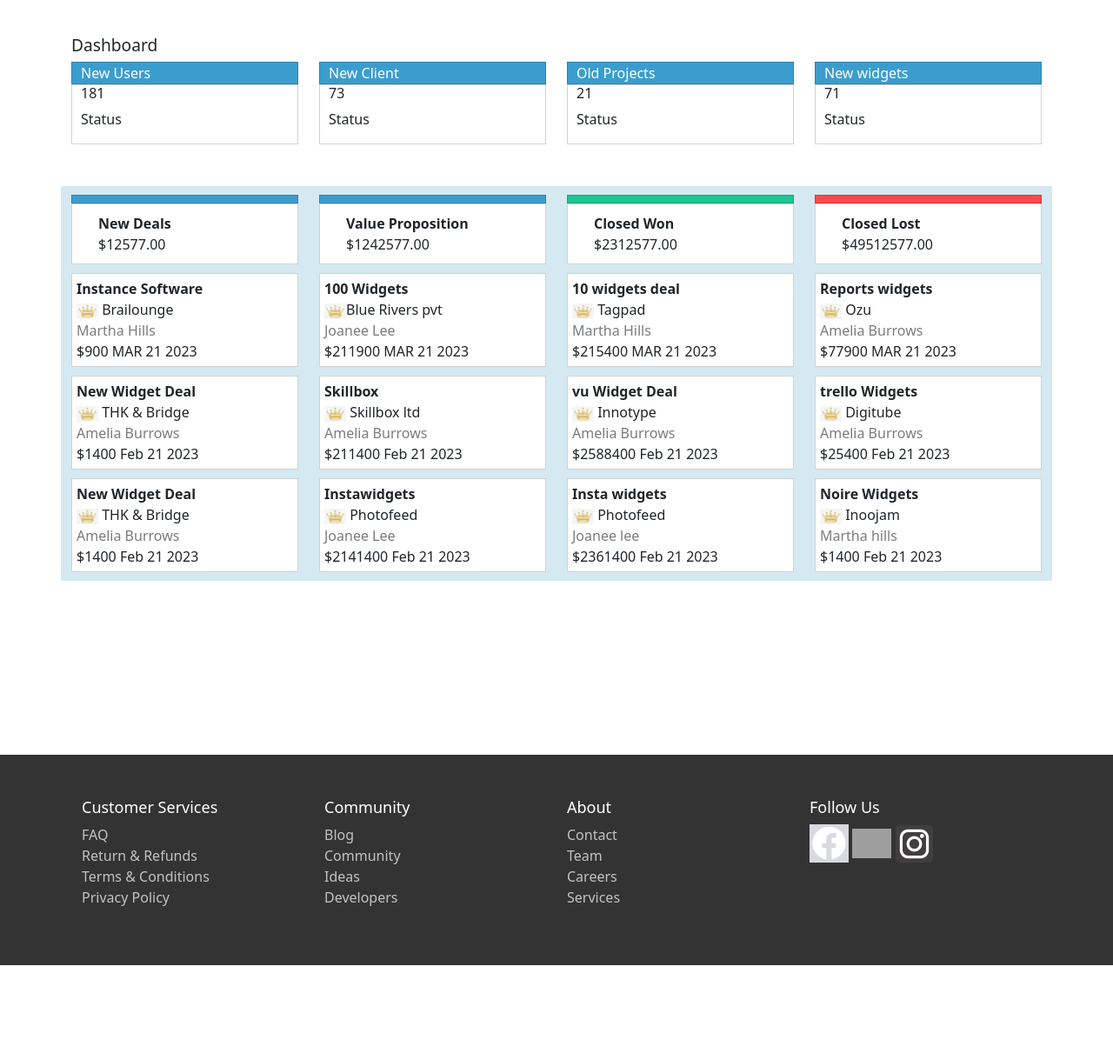
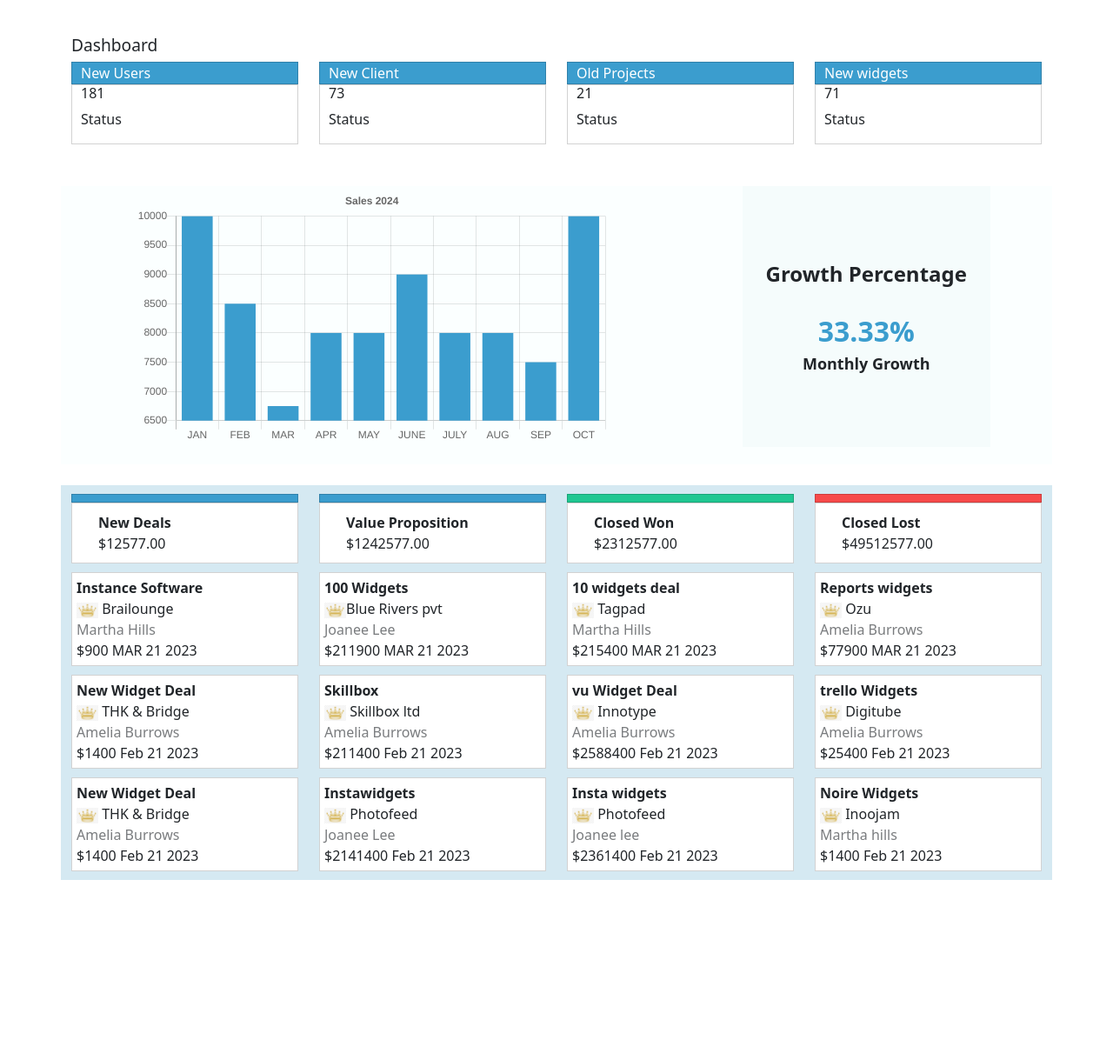
Before and after one commit to arun211997/crmlandpage, a Django app: page / in a window 1280 px wide. Shown: the part 56-1267 px from the top of the page at 87% size. Before the commit the page ends 1166 px from the top, so only its background shows below. Run offline with Django 5.2, Linux system fonts and the light colour scheme; some libraries are stand-ins or nearby versions; grey boxes are pictures that could not be loaded.

Commit message:
third commit

```diff
--- a/app/templates/landpage.html
+++ b/app/templates/landpage.html
@@ -12,6 +12,7 @@
     <script src="https://ajax.googleapis.com/ajax/libs/jquery/3.5.1/jquery.min.js"></script>
     <script src="https://cdnjs.cloudflare.com/ajax/libs/popper.js/1.16.0/umd/popper.min.js"></script>
     <script src="https://maxcdn.bootstrapcdn.com/bootstrap/4.5.2/js/bootstrap.min.js"></script>
+    <script src="https://cdnjs.cloudflare.com/ajax/libs/Chart.js/2.9.4/Chart.js"></script>
     <script src="https://cdn.jsdelivr.net/npm/bootstrap@5.3.2/dist/js/bootstrap.bundle.min.js"
         integrity="sha384-C6RzsynM9kWDrMNeT87bh95OGNyZPhcTNXj1NW7RuBCsyN/o0jlpcV8Qyq46cDfL"
         crossorigin="anonymous"></script>
@@ -198,6 +199,19 @@
                 </div>
             </div><br>
         </div><br>
+        <div class="container" style="overflow:auto;">
+            <div class="row" style="justify-content: space-around;background-color:rgb(251, 255, 255);">
+                <div class="col-md-6 col-12" style="margin-bottom:20px;">
+                    <canvas id="myChart" style="width: 800px;height: 300px;"></canvas>
+                </div>
+                <div class="col-md-3 col-12"
+                    style="margin-bottom:20px;justify-content: center;display: flex;flex-direction: column;align-items: center;background-color: rgb(245, 252, 252);">
+                    <span style="font-weight: bold;font-size: x-large;">Growth Percentage</span><br>
+                    <span id="growth" style="font-size:xx-large;color:rgb(59, 157, 206);font-weight: bold;"></span>
+                    <span style="font-weight: bold;font-size: large;">Monthly Growth</span>
+                </div>
+            </div><br>
+        </div>
         <div class="container">
             <div class="row" style="justify-content: center;background-color: #3e2727;">
                 <div class="col-md-3" style="background-color: rgb(213, 233, 242);" id="dropzone2">
@@ -441,74 +455,6 @@
         document.getElementById("closeNav").style.display = "none";
         document.getElementById("mySidebar").style.display = "none";
     }
-</script>
-
-<!-- <script>
-    const cards = document.querySelectorAll(".card");
-    const dropzones = document.querySelectorAll("[id^='dropzone']");
-
-    cards.forEach(card => {
-        card.addEventListener('dragstart', function (event) {
-            event.dataTransfer.setData('text/plain', event.target.id);
-        });
-    });
-
-    dropzones.forEach(dropzone => {
-        dropzone.addEventListener('dragover', function (event) {
-            event.preventDefault();
-        });
-
-        dropzone.addEventListener('drop', function (event) {
-            event.preventDefault();
-            const cardId = event.dataTransfer.getData('text/plain');
-            const draggedCard = document.getElementById(cardId);
-            draggedCard.style.marginTop = "10px";
-            draggedCard.style.marginBottom = "10px";
-            dropzone.appendChild(draggedCard);
-        });
-    });
-</script> -->
-<!-- <script>
-    const cards = document.querySelectorAll(".card");
-    const dropzones = document.querySelectorAll("[id^='dropzone']");
-
-    cards.forEach(card => {
-        card.addEventListener('dragstart', function (event) {
-            event.dataTransfer.setData('text/plain', event.target.id);
-        });
-
-        card.addEventListener('mousedown', function (event) {
-            card.classList.add('dragging'); // Add the dragging class when mouse button is pressed down
-        });
-
-        card.addEventListener('mouseup', function (event) {
-            card.classList.remove('dragging'); // Remove the dragging class when mouse button is released
-        });
-
-        // Remove the dragging class if the mouse moves outside the card while dragging
-        document.addEventListener('mousemove', function (event) {
-            if (!card.contains(event.target)) {
-                card.classList.remove('dragging');
-            }
-        });
-    });
-
-    dropzones.forEach(dropzone => {
-        dropzone.addEventListener('dragover', function (event) {
-            event.preventDefault();
-        });
-
-        dropzone.addEventListener('drop', function (event) {
-            event.preventDefault();
-            const cardId = event.dataTransfer.getData('text/plain');
-            const draggedCard = document.getElementById(cardId);
-            draggedCard.style.marginTop = "10px";
-            draggedCard.style.marginBottom = "10px";
-            dropzone.appendChild(draggedCard);
-        });
-    });
-</script> -->
-<script>
     const cards = document.querySelectorAll(".card");
     const dropzones = document.querySelectorAll("[id^='dropzone']");
 
@@ -521,17 +467,6 @@
 
         card.addEventListener("dragend", () => card.classList.remove("dragging"));
     });
-
-    // const initSortableList = (e) => {
-    //     const draggingitem = sortableList.querySelectorAll(".dragging")
-    //     const siblings = [...sortableList.querySelectorAll(".card:not(.dragging)")];
-
-    //     let nextsibling = siblings.find(sibling => {
-    //         return e.clientY <= sibling.offsetTop + ibling.offsetHeight / 2;
-    //     });
-    //     sortableList.insertBefore(draggingitem,nextsibling);
-    // }
-    // sortableList.addEventListener("dragover",initSortableList);
 
     dropzones.forEach(dropzone => {
         dropzone.addEventListener('dragover', function (event) {
@@ -551,5 +486,41 @@
         });
     });
 </script>
+<script>
+    const xValues = ["JAN", "FEB", "MAR", "APR", "MAY", "JUNE", "JULY", "AUG", "SEP", "OCT"];
+    const yValues = [10000, 8500, 6750, 8000, 8000, 9000, 8000, 8000, 7500, 10000];
+    const barColors = "rgb(59, 157, 206)";
+
+    const sepIndex = xValues.indexOf("SEP");
+    const octIndex = xValues.indexOf("OCT");
+
+    // Get the sales values for October and November
+    const sepValue = yValues[sepIndex];
+    const octValue = yValues[octIndex];
+
+    // Calculate the growth percentage
+    const growthPercentage = ((octValue - sepValue) / sepValue) * 100;
+    growp=document.getElementById("growth")
+    growp.innerText = growthPercentage.toFixed(2) + "%";
+
+    new Chart("myChart", {
+        type: "bar",
+        data: {
+            labels: xValues,
+            datasets: [{
+                backgroundColor: barColors,
+                data: yValues
+            }]
+        },
+        options: {
+            maintainAspectRatio: false,
+            legend: { display: false },
+            title: {
+                display: true,
+                text: " Sales 2024"
+            }
+        }
+    });
+</script>
 
 </html>
```
